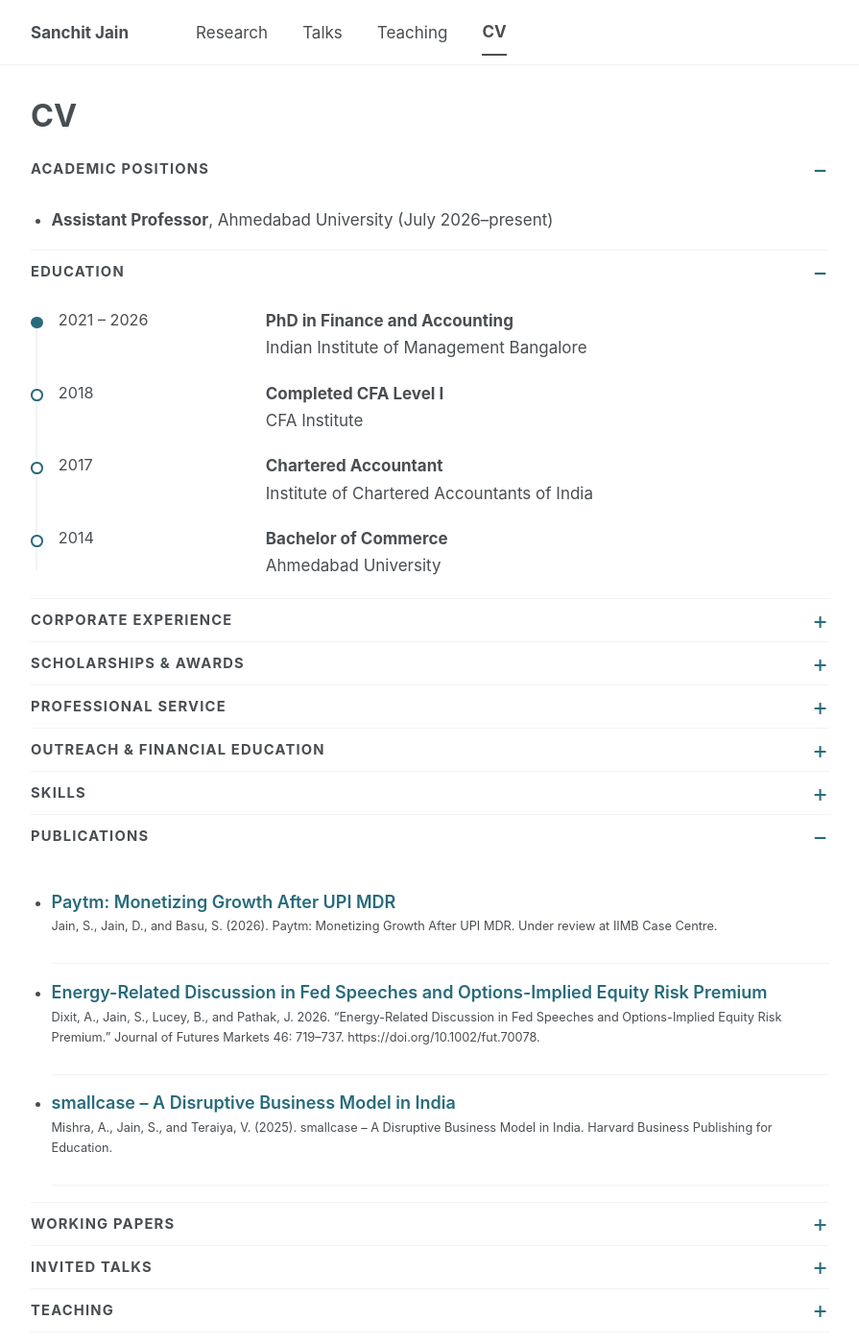
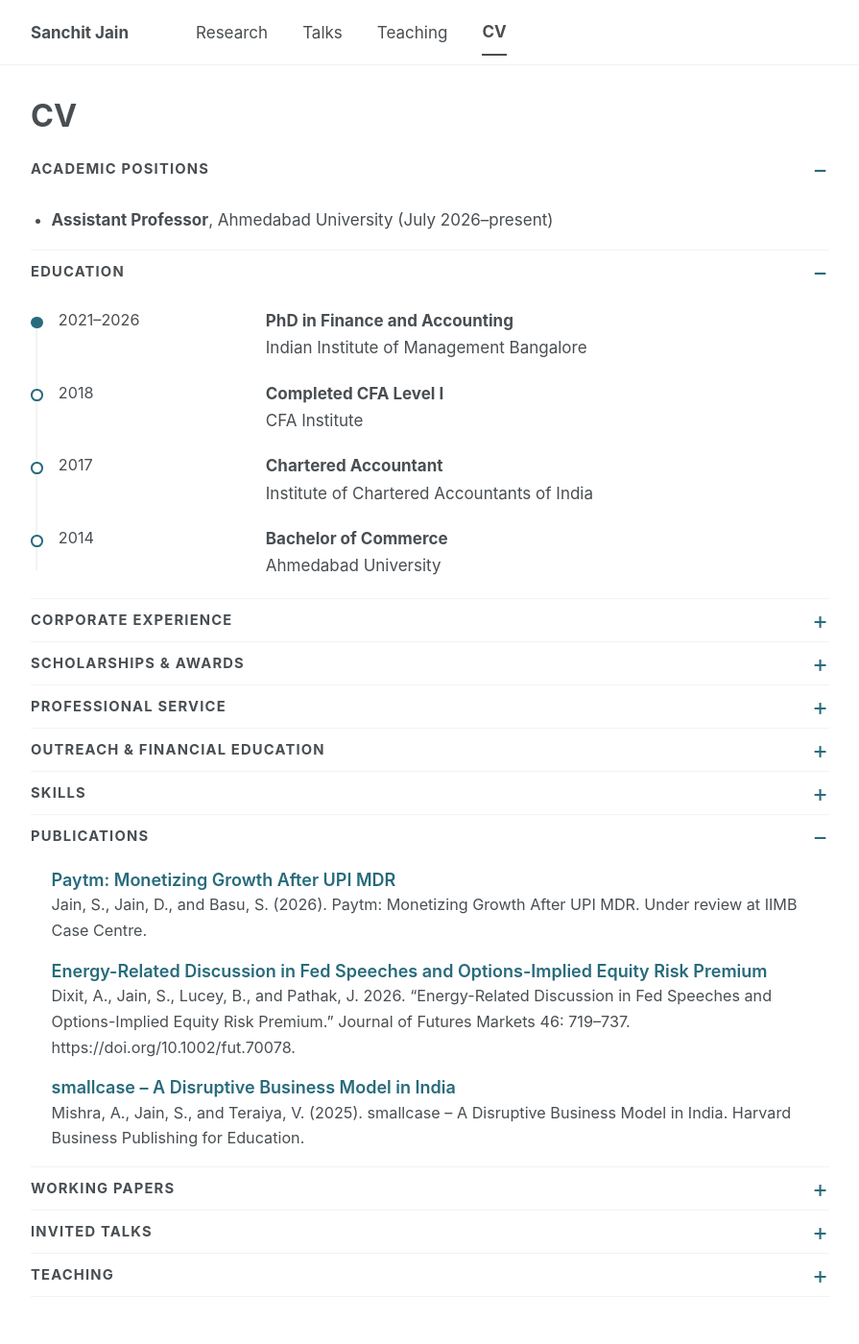
Before and after one commit to casanchitjain/casanchitjain.github.io, a Jekyll site: the page built from _pages/cv.md, in a window 1280 px wide and 1400 px high. Shown: the whole window at 96% size, without its empty margins (192-1087 px from the left). Built offline with Jekyll 4.4.1, drawn with Linux system fonts in a browser that asks for light colours; a script bundle is joined from its source files by our own code; library files that are not in the unit come from our copies.

Commit message:
Make CV entries visually consistent
Publications, working papers, talks and teaching share one light entry style
with valid list markup. Talks drop the clock icon, courses show role, venue and
year, and all date ranges use an unspaced en dash.

```diff
--- a/_includes/archive-single-cv.html
+++ b/_includes/archive-single-cv.html
@@ -1,43 +1,6 @@
-{% include base_path %}
-
-{% if post.header.teaser %}
-  {% capture teaser %}{{ post.header.teaser }}{% endcapture %}
-{% else %}
-  {% assign teaser = site.teaser %}
-{% endif %}
-
-{% if post.id %}
-  {% assign title = post.title | markdownify | remove: "<p>" | remove: "</p>" %}
-{% else %}
-  {% assign title = post.title %}
-{% endif %}
-
-<div class="{{ include.type | default: "list" }}__item">
-  <article class="archive__item" itemscope itemtype="http://schema.org/CreativeWork">
-    <li>
-    {% if include.type == "grid" and teaser %}
-      <div class="archive__item-teaser">
-        <img src=
-          {% if teaser contains "://" %}
-            "{{ teaser }}"
-          {% else %}
-            "{{ teaser | prepend: "/images/" | prepend: base_path }}"
-          {% endif %}
-          alt="">
-      </div>
-    {% endif %}
-    <h3 class="archive__item-title" itemprop="headline">
-      {% if post.link %}
-        <a href="{{ post.link }}">{{ title }}</a> <a href="{{ base_path }}{{ post.url }}" rel="permalink"><i class="fa fa-link" aria-hidden="true" title="permalink"></i><span class="sr-only">Permalink</span></a>
-      {% else %}
-        <a href="{{ base_path }}{{ post.url }}" rel="permalink">{{ title }}</a>
-      {% endif %}
-    </h3>
-    {% if post.read_time %}
-      <p class="page__meta"><i class="fa fa-clock" aria-hidden="true"></i> {% include read-time.html %}</p>
-    {% endif %}
-    {% if post.citation and post.citation != '' %}<p class="archive__item-excerpt" itemprop="description">{{ post.citation }}</p>
-    {% elsif post.authors %}<p class="archive__item-excerpt" itemprop="description">{{ post.authors | markdownify | remove: '<p>' | remove: '</p>' | strip }}{% if post.alphabetical %} <span class="author-order">(lexicographic order)</span>{% endif %}</p>{% endif %}
-    </li>
- </article>
-</div>
+{% include base_path %}{% assign title = post.title | markdownify | remove: "<p>" | remove: "</p>" | strip %}<li class="cv-entry">
+  <a class="cv-entry__title" href="{{ base_path }}{{ post.url }}">{{ title }}</a>
+  {% if post.collection == 'teaching' %}<span class="cv-entry__meta">{{ post.type }}, <i>{{ post.venue }}</i>, {{ post.date | date: "%Y" }}</span>
+  {% elsif post.citation and post.citation != '' %}<span class="cv-entry__meta">{{ post.citation }}</span>
+  {% elsif post.authors %}<span class="cv-entry__meta">{{ post.authors | markdownify | remove: '<p>' | remove: '</p>' | strip }}{% if post.alphabetical %} <span class="author-order">(lexicographic order)</span>{% endif %}</span>{% endif %}
+</li>
--- a/_includes/archive-single-talk-cv.html
+++ b/_includes/archive-single-talk-cv.html
@@ -1,40 +1,4 @@
-{% include base_path %}
-
-{% if post.header.teaser %}
-  {% capture teaser %}{{ post.header.teaser }}{% endcapture %}
-{% else %}
-  {% assign teaser = site.teaser %}
-{% endif %}
-
-{% if post.id %}
-  {% assign title = post.title | markdownify | remove: "<p>" | remove: "</p>" %}
-{% else %}
-  {% assign title = post.title %}
-{% endif %}
-
-<div class="{{ include.type | default: "list" }}__item">
-  <article class="archive__item" itemscope itemtype="http://schema.org/CreativeWork">
-    <li>
-    {% if include.type == "grid" and teaser %}
-      <div class="archive__item-teaser">
-        <img src=
-          {% if teaser contains "://" %}
-            "{{ teaser }}"
-          {% else %}
-            "{{ teaser | prepend: "/images/" | prepend: base_path }}"
-          {% endif %}
-          alt="">
-      </div>
-    {% endif %}
-    <h3 class="archive__item-title" itemprop="headline">
-      {% if post.link %}
-        <a href="{{ post.link }}">{{ title }}</a> <a href="{{ base_path }}{{ post.url }}" rel="permalink"><i class="fa fa-link" aria-hidden="true" title="permalink"></i><span class="sr-only">Permalink</span></a>
-      {% else %}
-        <a href="{{ base_path }}{{ post.url }}" rel="permalink">{{ title }}</a>
-      {% endif %}
-    </h3>
-    {% if post.date %}<p class="page__meta"><i class="fa fa-clock" aria-hidden="true"></i> {{ post.date | date: '%B %d, %Y' }}</p>{% endif %}
-    {% if post.venue%}<p class="archive__item-excerpt" itemprop="description">{{post.type}} at {{ post.venue }},  {{post.location}}</p>{% endif %}
-    </li>
-  </article>
-</div>
+{% include base_path %}{% assign title = post.title | markdownify | remove: "<p>" | remove: "</p>" | strip %}<li class="cv-entry">
+  <a class="cv-entry__title" href="{{ base_path }}{{ post.url }}">{{ title }}</a>
+  <span class="cv-entry__meta">{{ post.type }}{% if post.venue %}, <i>{{ post.venue }}</i>{% endif %}{% if post.location %}, {{ post.location }}{% endif %}{% if post.date %}, {{ post.date | date: '%B %Y' }}{% endif %}</span>
+</li>
--- a/_pages/cv.md
+++ b/_pages/cv.md
@@ -18,7 +18,7 @@ redirect_from:
 <details class="research-section" open markdown="1">
 <summary>Education</summary>
 <ol class="timeline">
-  <li><span class="timeline__date">2021 – 2026</span><span class="timeline__body"><strong>PhD in Finance and Accounting</strong><br>Indian Institute of Management Bangalore</span></li>
+  <li><span class="timeline__date">2021–2026</span><span class="timeline__body"><strong>PhD in Finance and Accounting</strong><br>Indian Institute of Management Bangalore</span></li>
   <li><span class="timeline__date">2018</span><span class="timeline__body"><strong>Completed CFA Level I</strong><br>CFA Institute</span></li>
   <li><span class="timeline__date">2017</span><span class="timeline__body"><strong>Chartered Accountant</strong><br>Institute of Chartered Accountants of India</span></li>
   <li><span class="timeline__date">2014</span><span class="timeline__body"><strong>Bachelor of Commerce</strong><br>Ahmedabad University</span></li>
@@ -29,11 +29,11 @@ redirect_from:
 <details class="research-section" markdown="1">
 <summary>Corporate experience</summary>
 <ol class="timeline">
-  <li><span class="timeline__date">May 2019 – Jun 2021</span><span class="timeline__body"><strong>Senior Product Manager, Wealth</strong><br>Batlivala &amp; Karani</span></li>
-  <li><span class="timeline__date">Sep 2017 – May 2019</span><span class="timeline__body"><strong>Product Specialist</strong><br>ICICI Prudential Asset Management Company</span></li>
-  <li><span class="timeline__date">Sep 2015 – Feb 2016</span><span class="timeline__body"><strong>Transaction Advisory Analyst</strong><br>Corporate Catalyst India</span></li>
-  <li><span class="timeline__date">Aug 2013 – Sep 2015</span><span class="timeline__body"><strong>Article Assistant, Assurance</strong><br>ASA &amp; Associates LLP</span></li>
-  <li><span class="timeline__date">Aug 2012 – Aug 2013</span><span class="timeline__body"><strong>Article Assistant, Assurance</strong><br>S.R. Batliboi &amp; Associates LLP (EY)</span></li>
+  <li><span class="timeline__date">May 2019–Jun 2021</span><span class="timeline__body"><strong>Senior Product Manager, Wealth</strong><br>Batlivala &amp; Karani</span></li>
+  <li><span class="timeline__date">Sep 2017–May 2019</span><span class="timeline__body"><strong>Product Specialist</strong><br>ICICI Prudential Asset Management Company</span></li>
+  <li><span class="timeline__date">Sep 2015–Feb 2016</span><span class="timeline__body"><strong>Transaction Advisory Analyst</strong><br>Corporate Catalyst India</span></li>
+  <li><span class="timeline__date">Aug 2013–Sep 2015</span><span class="timeline__body"><strong>Article Assistant, Assurance</strong><br>ASA &amp; Associates LLP</span></li>
+  <li><span class="timeline__date">Aug 2012–Aug 2013</span><span class="timeline__body"><strong>Article Assistant, Assurance</strong><br>S.R. Batliboi &amp; Associates LLP (EY)</span></li>
 </ol>
 
 </details>
@@ -42,9 +42,9 @@ redirect_from:
 <summary>Scholarships & Awards</summary>
 <ol class="timeline">
   <li><span class="timeline__date">Sep 2026</span><span class="timeline__body"><strong>Content Award</strong><br>FinX Institute (CIEL)</span></li>
-  <li><span class="timeline__date">2025 – 26</span><span class="timeline__body"><strong>Florintree Scholarship Award</strong><br>IIM Bangalore</span></li>
+  <li><span class="timeline__date">2025–26</span><span class="timeline__body"><strong>Florintree Scholarship Award</strong><br>IIM Bangalore</span></li>
   <li><span class="timeline__date">Jun 2025</span><span class="timeline__body"><strong>Best Research Paper Award in Finance, First Prize, Corporate Finance</strong><br>RSFE Conference</span></li>
-  <li><span class="timeline__date">2024 – 25</span><span class="timeline__body"><strong>Mirae Asset Scholar Award</strong><br>IIM Bangalore</span></li>
+  <li><span class="timeline__date">2024–25</span><span class="timeline__body"><strong>Mirae Asset Scholar Award</strong><br>IIM Bangalore</span></li>
   <li><span class="timeline__date">Apr 2018</span><span class="timeline__body"><strong>Stunning Debutant Award</strong><br>ICICI Prudential AMC Ltd</span></li>
 </ol>
 
@@ -80,7 +80,7 @@ redirect_from:
 
 <details class="research-section" open markdown="1">
 <summary>Publications</summary>
-<ul>{% for post in site.publications reversed %}
+<ul class="cv-entries">{% for post in site.publications reversed %}
     {% if post.category != 'working' %}
       {% include archive-single-cv.html %}
     {% endif %}
@@ -90,7 +90,7 @@ redirect_from:
 
 <details class="research-section" markdown="1">
 <summary>Working Papers</summary>
-<ul>{% for post in site.publications reversed %}
+<ul class="cv-entries">{% for post in site.publications reversed %}
     {% if post.category == 'working' %}
       {% include archive-single-cv.html %}
     {% endif %}
@@ -100,7 +100,7 @@ redirect_from:
 
 <details class="research-section" markdown="1">
 <summary>Invited Talks</summary>
-<ul>{% for post in site.talks reversed %}
+<ul class="cv-entries">{% for post in site.talks reversed %}
     {% include archive-single-talk-cv.html %}
   {% endfor %}</ul>
 
@@ -108,11 +108,13 @@ redirect_from:
 
 <details class="research-section" markdown="1">
 <summary>Teaching</summary>
-<ul>{% for post in site.teaching reversed %}
+<ul class="cv-entries">{% for post in site.teaching reversed %}
     {% include archive-single-cv.html %}
   {% endfor %}</ul>
 
-- Valuation Lab (8-week workshop), Amrut Mody School of Management, Ahmedabad University (Oct–Dec 2026)
-- Teaching Assistant, IIM Bangalore (Jun 2023 – Dec 2024): Accounting for Decisions (PGP I), Corporate Finance (PGP I), Fixed Income Securities & its Derivatives (PGP II)
+<ul class="cv-entries">
+  <li class="cv-entry"><span class="cv-entry__title cv-entry__title--plain">Valuation Lab (8-week workshop)</span><span class="cv-entry__meta">Amrut Mody School of Management, Ahmedabad University, Oct–Dec 2026</span></li>
+  <li class="cv-entry"><span class="cv-entry__title cv-entry__title--plain">Teaching Assistant</span><span class="cv-entry__meta">IIM Bangalore, Jun 2023–Dec 2024: Accounting for Decisions (PGP I), Corporate Finance (PGP I), Fixed Income Securities &amp; its Derivatives (PGP II)</span></li>
+</ul>
 
 </details>
--- a/_sass/layout/_clean.scss
+++ b/_sass/layout/_clean.scss
@@ -477,3 +477,47 @@ body .archive__item {
     white-space: normal;
   }
 }
+
+/* CV: light, consistent entries for publications, talks and teaching */
+.cv-entries {
+  margin: 0.6rem 0 0.4rem;
+  padding: 0;
+  list-style: none;
+}
+
+.cv-entry {
+  margin: 0 0 0.9rem;
+  padding: 0;
+}
+
+.cv-entry__title,
+.cv-entry__meta {
+  display: block;
+}
+
+.cv-entry__title {
+  font-size: 1rem;
+  font-weight: 600;
+  line-height: 1.4;
+
+  &:hover {
+    text-decoration: underline;
+  }
+}
+
+a.cv-entry__title {
+  text-decoration: none;
+}
+
+.cv-entry__title--plain {
+  color: var(--global-text-color);
+}
+
+.cv-entry__meta {
+  font-size: 0.9rem;
+  color: var(--global-text-color-light);
+
+  a {
+    text-decoration: none;
+  }
+}
```
